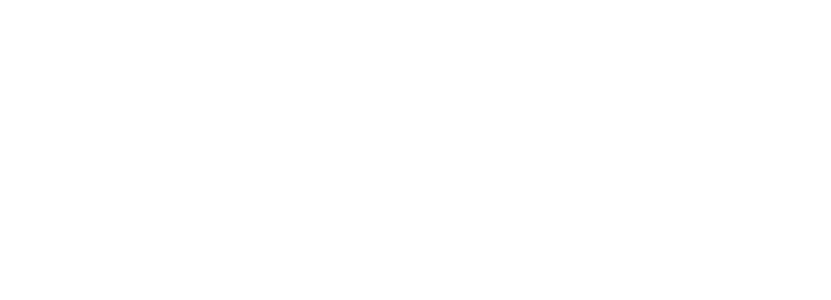
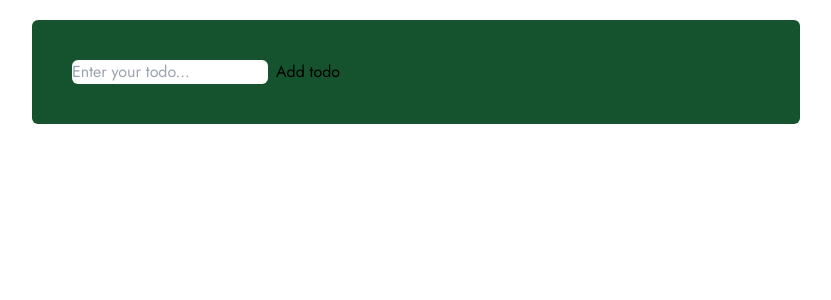
Before and after one commit to pntmernbatchthree/github_test, a Next.js app: page / in a window 1280 px wide. Shown: the top 300 px of the page, without its empty margins (224-1055 px from the left). Built offline with nearby package versions, Linux system fonts and the light colour scheme.

Commit message:
todo app

```diff
--- a/src/app/layout.tsx
+++ b/src/app/layout.tsx
@@ -6,7 +6,7 @@
 const roboto = Roboto_Mono({ subsets: ["latin"] });
 
 export const metadata: Metadata = {
-  title: "Create Next App",
+  title: "Todo Application",
   description: "Generated by create next app",
 };
 
--- a/src/app/page.tsx
+++ b/src/app/page.tsx
@@ -1,8 +1,10 @@
+import TodoApp from "@/ui/TodoApp";
+
 export default function Home() {
   return (
-    <main className="p-20 max-w-screen-xl mx-auto flex flex-col gap-5">
-      <div>
-
+    <main className="p-20 min-h-screen-xl mx-auto flex flex-col items-center py-5 px-2 md:p-5">
+      <div className=" w-full max-w-screen-md bg-green-900 p-4 md:p-20 lg:p-10 flex flex-col rounded-md gap-10">
+        <TodoApp/>
       </div>
     </main>
   );
--- /dev/null
+++ b/src/ui/TodoApp.tsx
@@ -0,0 +1,22 @@
+"use client"
+import React, { useState } from 'react'
+
+
+const TodoApp = () => {
+  const [todo, setTodo] =useState('')
+
+  return (
+    <div>
+      <form className='flex items-center gap-4 h-10 md:h-12'>
+        <input type="text"
+        placeholder='Enter your todo...'
+        className='flex-1 h-full border-[1px] bg-transparent pl-4 pr-6 border-gray-600 text-base rounded-md'
+        onChange={(e)=>setTodo(e.target.value)}
+        />
+        <button className=' text-white h-full border-[1px] border-gray-600 px-2 rounded-md text-sm md:text-base'>Add todo </button>
+      </form>
+    </div>
+  )
+}
+
+export default TodoApp
```
Also changed, not shown: src/ui/Pages.tsx (deleted, +0 -11 lines).
